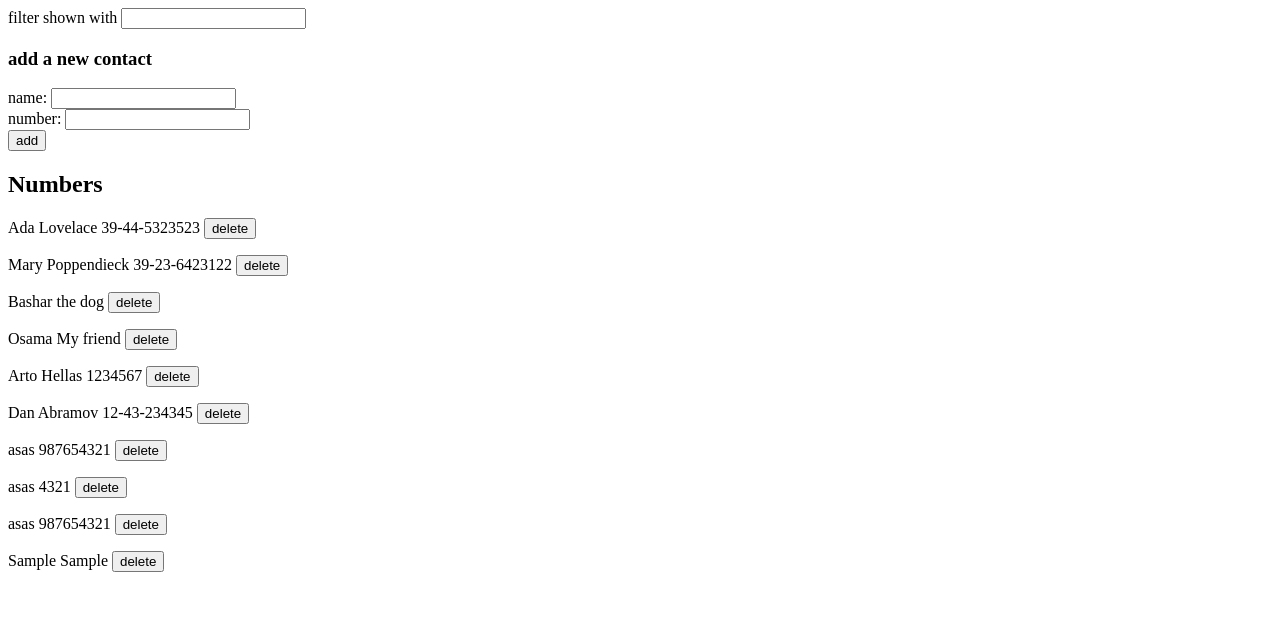
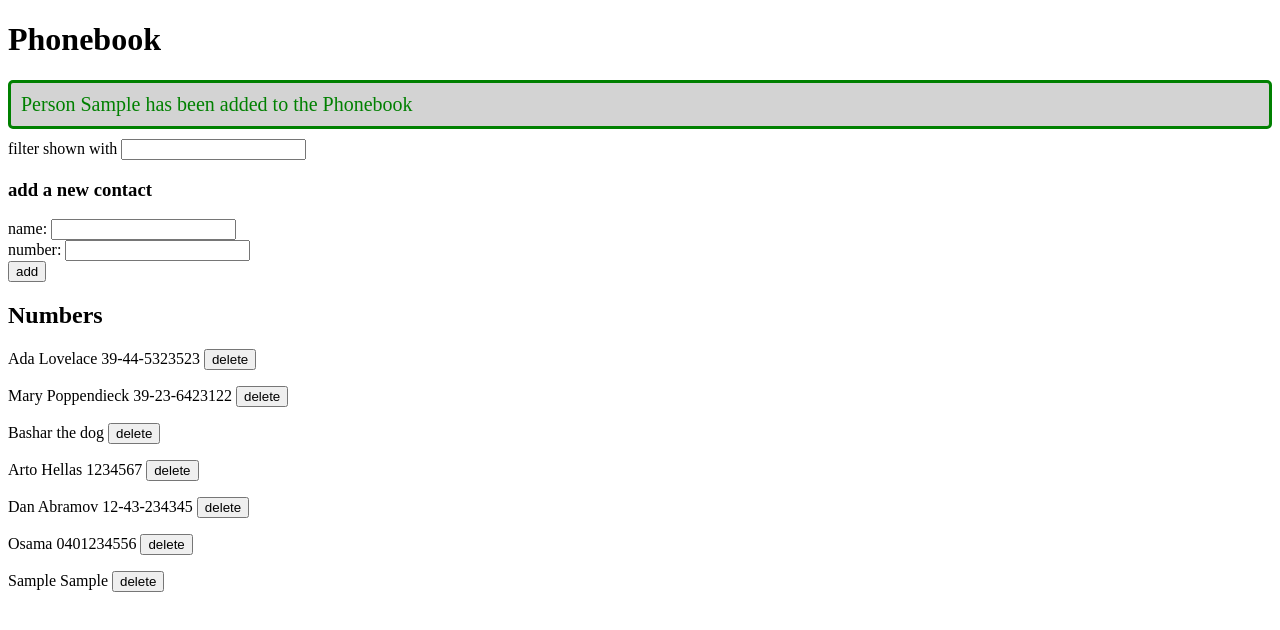
Before and after one commit to AK-Essalim/Fullstackopen, a React (Create React App) app in the folder part2/puhelinluettelo/: page / in a window 1280 px wide. Both pictures are taken after typing "Sample", "Sample" into the empty fields and a click on the button "add". Shown: the top 630 px of the page. Built offline with nearby package versions, Linux system fonts and the light colour scheme; no server answers; data requests are answered from the project's data file.

Commit message:
completed 2.2o puhelinluettelo step12

```diff
--- a/part2/puhelinluettelo/db.json
+++ b/part2/puhelinluettelo/db.json
@@ -16,11 +16,6 @@
       "id": 5
     },
     {
-      "name": "Osama",
-      "number": "My friend",
-      "id": 6
-    },
-    {
       "name": "Arto Hellas",
       "number": "1234567",
       "id": 7
@@ -31,20 +26,9 @@
       "id": 8
     },
     {
-      "name": "asas",
-      "number": "987654321",
-      "id": 19,
-      "newNumber": "54321"
-    },
-    {
-      "name": "asas",
-      "number": "4321",
-      "id": 20
-    },
-    {
-      "name": "asas",
-      "number": "987654321",
-      "id": 21
+      "name": "Osama",
+      "number": "0401234556",
+      "id": 10
     }
   ]
 }
--- /dev/null
+++ b/part2/puhelinluettelo/src/App.css
@@ -0,0 +1,19 @@
+.error {
+  color: red;
+  background: lightgrey;
+  font-size: 20px;
+  border-style: solid;
+  border-radius: 5px;
+  padding: 10px;
+  margin-bottom: 10px;
+}
+
+.notification {
+  color: green;
+  background: lightgrey;
+  font-size: 20px;
+  border-style: solid;
+  border-radius: 5px;
+  padding: 10px;
+  margin-bottom: 10px;
+}
--- a/part2/puhelinluettelo/src/App.js
+++ b/part2/puhelinluettelo/src/App.js
@@ -3,12 +3,16 @@ import People from "./components/People";
 import PersonForm from "./components/PersonForm";
 import Filter from "./components/Filter";
 import PersonService from "./services/personService";
+import Notification from "./components/Notification";
+import "./App.css";
 
 const App = () => {
   const [persons, setPersons] = useState([]);
   const [newName, setNewName] = useState("");
   const [newNumber, setNewNumber] = useState("");
   const [filterValue, setFilterValue] = useState("");
+  const [notificationMessage, setNotificationMessage] = useState(null);
+  const [errorMessage, setErrorMessage] = useState(null);
 
   useEffect(() => {
     PersonService.getAll()
@@ -54,12 +58,23 @@ const App = () => {
               person.id !== id ? person : responsePerson
             )
           );
+          setNotificationMessage(`The number of ${newName} has been updated!`);
+          setTimeout(() => {
+            setNotificationMessage(null);
+          }, 5000);
         });
       }
+      return;
     }
 
     setPersons(persons.concat(nameObject));
     PersonService.addPerson(nameObject);
+    setNotificationMessage(
+      `Person ${nameObject.name} has been added to the Phonebook`
+    );
+    setTimeout(() => {
+      setNotificationMessage(null);
+    }, 5000);
     setNewName("");
     setNewNumber("");
   };
@@ -81,10 +96,27 @@ const App = () => {
       `Are you sure you want to delete ${deleted.name}?`
     );
     if (confirmDelete) {
-      PersonService.deletePerson(id).then(() => {
-        const updatedList = persons.filter((person) => person.id !== id);
-        setPersons(updatedList);
-      });
+      PersonService.deletePerson(id)
+        .then(() => {
+          const updatedList = persons.filter((person) => person.id !== id);
+          setPersons(updatedList);
+          setNotificationMessage(
+            `Person ${deleted.name} has been deleted from the Phonebook`
+          );
+          setTimeout(() => {
+            setNotificationMessage(null);
+          }, 5000);
+        })
+        .catch((err) => {
+          console.log(err);
+          setErrorMessage(
+            `Person ${deleted.name} has already been deleted from server`
+          );
+          setTimeout(() => {
+            setErrorMessage(null);
+          }, 5000);
+          setPersons(persons.filter((p) => p.id !== id));
+        });
     }
   };
 
@@ -92,8 +124,14 @@ const App = () => {
     people.name.toLowerCase().includes(filterValue.toLowerCase())
   );
 
+  const error = "error";
   return (
     <div>
+      <h1>Phonebook</h1>
+      {notificationMessage && <Notification message={notificationMessage} />}
+      {errorMessage && (
+        <Notification message={errorMessage} className={error} />
+      )}
       <Filter
         handleFilterValueChange={handleFilterValueChange}
         filterValue={filterValue}
--- /dev/null
+++ b/part2/puhelinluettelo/src/components/Notification.js
@@ -0,0 +1,10 @@
+import React from "react";
+
+const Notification = ({ message, className = "notification" }) => {
+  if (message == null) {
+    return null;
+  }
+  return <div className={className}> {message} </div>;
+};
+
+export default Notification;
```
Also changed, not shown: part2/puhelinluettelo/src/index.css (added), 1 other file (tests, documents, lock files or other folders).
